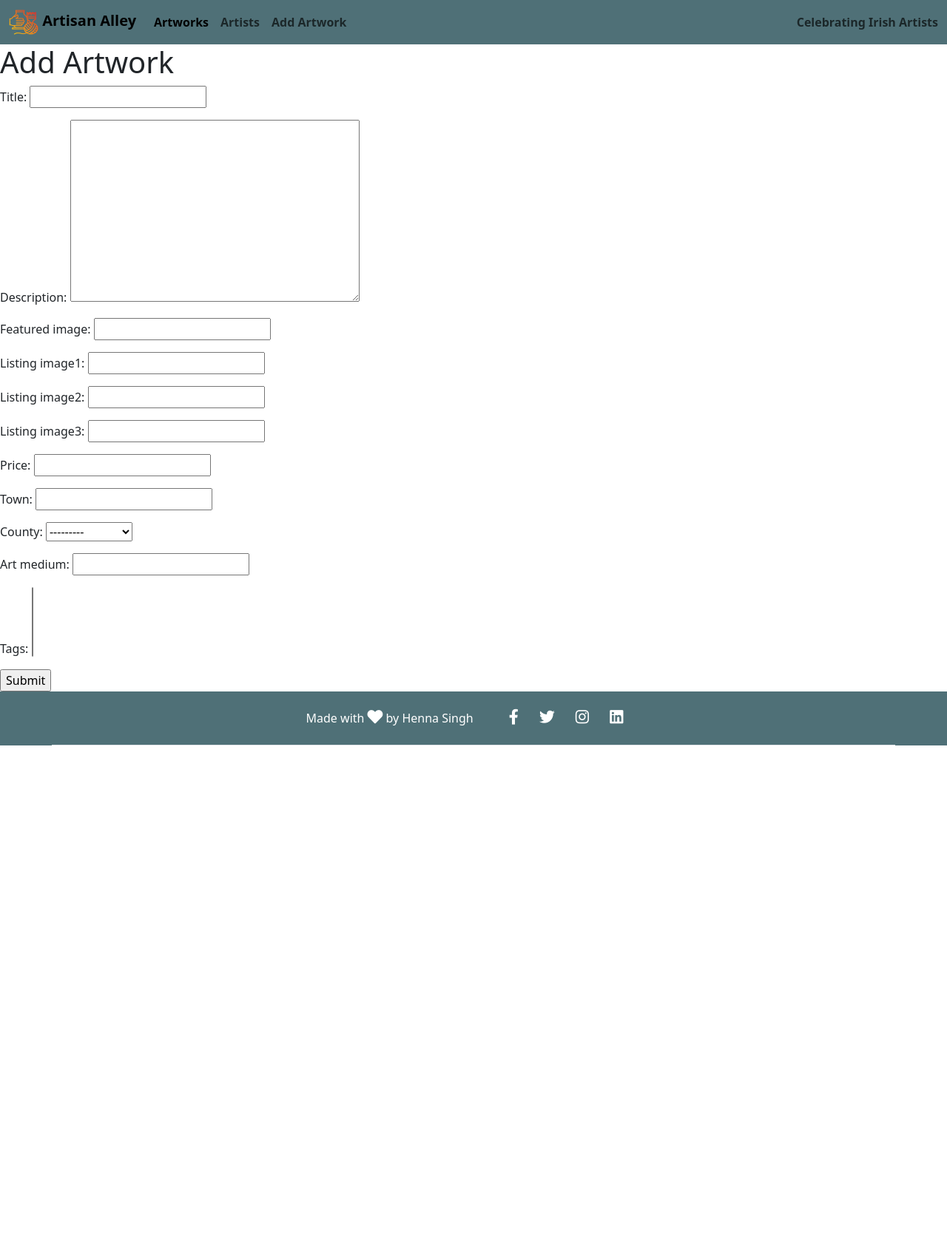
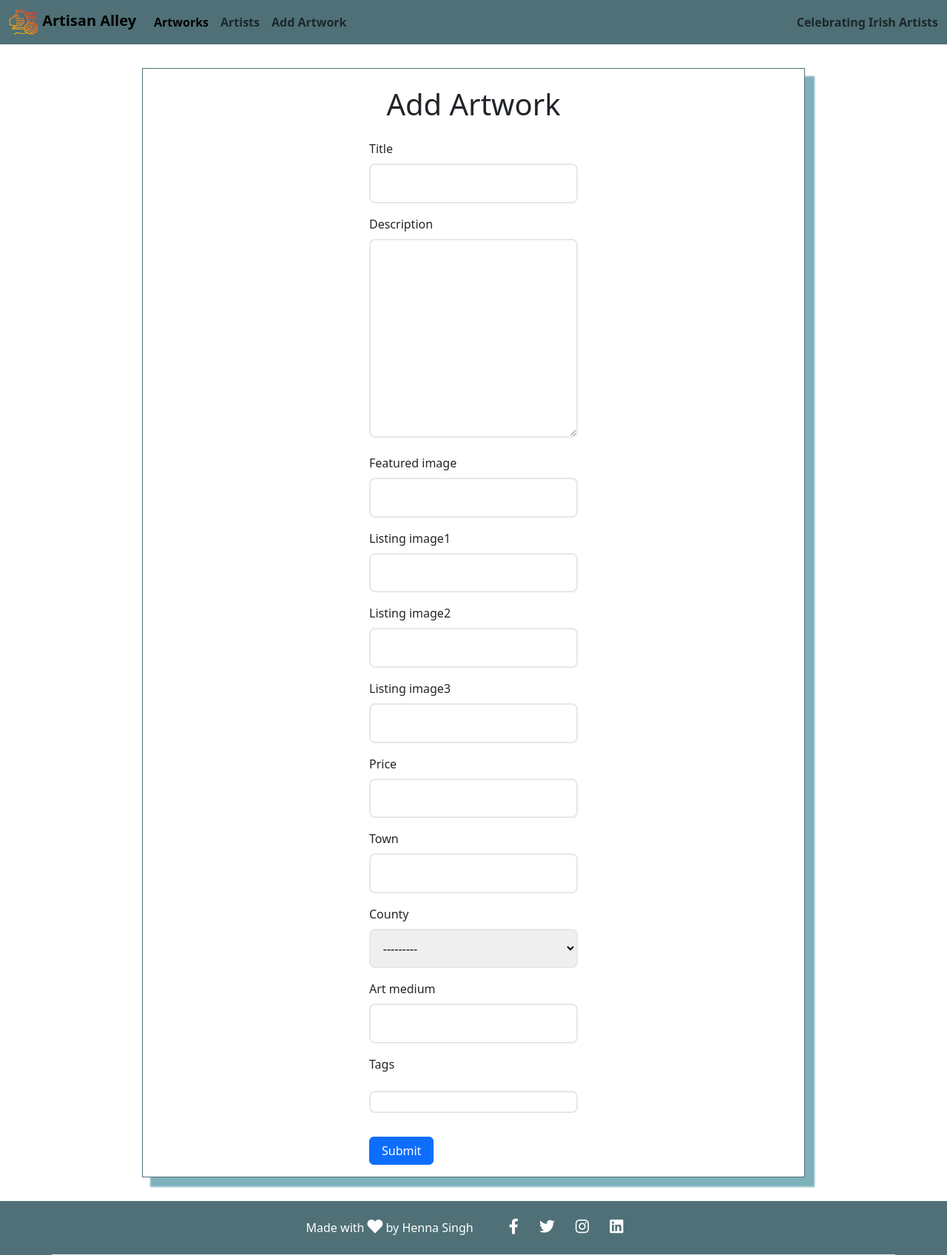
Before and after one commit to hennasingh/ArtisanAlley, a Django app: page /create-artwork/ in a window 1280 px wide. Shown: the whole page at 74% size. Before the commit the page ends 1008 px from the top, so only its background shows below. Run offline with Django 4.2, Linux system fonts and the light colour scheme; data that the repository does not hold is empty.

Commit message:
Add styles to artwork form elements and fixed body min height

```diff
--- a/artworks/forms.py
+++ b/artworks/forms.py
@@ -1,4 +1,5 @@
-from django.forms import ModelForm
+from django.forms import ModelForm, widgets
+from django import forms
 from cloudinary.forms import CloudinaryFileField
 from .models import Artworks
 
@@ -10,4 +11,14 @@ class ArtworkForm(ModelForm):
 
     class Meta:
         model = Artworks
-        fields = ['title', 'description', 'featured_image', 'listing_image1', 'listing_image2', 'listing_image3', 'price', 'town', 'county', 'art_medium', 'tags']
+        fields = ['title', 'description', 'featured_image', 'listing_image1', 'listing_image2', 'listing_image3',
+        'price', 'town', 'county', 'art_medium', 'tags']
+        widgets = {
+            'tags':forms.CheckboxSelectMultiple(),
+        }
+
+    def __init__(self, *args, **kwargs):
+        super(ArtworkForm, self).__init__(*args, **kwargs)
+
+        for name, field in self.fields.items():
+            field.widget.attrs.update({'class':'input'})
--- a/artworks/templates/artworks/artwork_form.html
+++ b/artworks/templates/artworks/artwork_form.html
@@ -3,11 +3,25 @@
 
 {% block content %}
 
-<h1>Add Artwork</h1>
+<section>
+    <div class="form-container">
+        <div class="row justify-content-center">
+            <h1 class="text-center my-4">Add Artwork</h1>
+            <div class="col-10 col-md-6 col-xl-4">
+                <form action="" method="POST" enctype="multipart/form-data">
+                    {% csrf_token %}
 
-<form method="POST" enctype="multipart/form-data">
-    {% csrf_token %}
-    {{form.as_p}}
-    <input type="submit">
-</form>
+                    {% for field in form %}
+                    <div class="mb-3">
+                        <label for="formInput#text" class="form-label">{{field.label}}</label>
+                        <p>{{field}}</p>
+                    </div>
+                    {% endfor %}
+
+                    <button type="submit" class="btn btn-primary my-3 px-3">Submit</button>
+                </form>
+            </div>
+        </div>
+    </div>
+</section>
 {% endblock %}
--- a/static/styles/main.css
+++ b/static/styles/main.css
@@ -1,3 +1,9 @@
+body {
+  display: flex;
+  flex-direction: column;
+  min-height: 100vh;
+}
+
 /* Navbar */
 .navbar,
 .navbar-brand .nav-link {
@@ -50,6 +56,35 @@ span > small {
   font-weight: 700;
 }
 
+/* Single-Artwork */
+
+.user-profile {
+  text-decoration: none;
+  color: #000;
+}
+
+/* Add Artwork Form*/
+
+.form-container {
+  max-width: 70%;
+  margin: 2rem auto;
+  border: 1px solid #4f7077;
+  box-shadow: 12px 12px 2px 1px #7fb1bc;
+}
+
+.input {
+  min-width: 10rem;
+  width: 100%;
+  padding: 0.8rem;
+  border-radius: 0.5rem;
+  border: 2px solid #e5e7eb;
+}
+
+input.input[type="checkbox"] {
+  cursor: pointer;
+  display: flex;
+}
+
 /* Footer */
 footer {
   margin-top: auto;
@@ -64,10 +99,3 @@ footer {
 footer i {
   font-size: 1.3em;
 }
-
-/* Single-Artwork */
-
-.user-profile {
-  text-decoration: none;
-  color: #000;
-}
--- a/templates/main.html
+++ b/templates/main.html
@@ -56,7 +56,7 @@
     {% endblock content %}
 
     <!-- Footer -->
-    <footer class="text-center text-lg-center">
+    <footer class="mt-auto text-center text-lg-center">
         <div class="container d-flex justify-content-center p-4 border-bottom">
             <div class="me-5 d-none d-lg-block">
                 <span>Made with <i class="fas fa-heart"></i> by Henna Singh</span>
```
